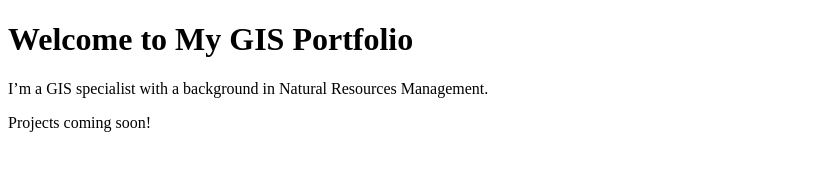
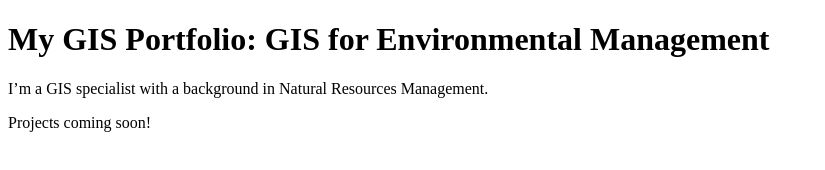
Before and after one commit to SmartLayers/SmartLayers.github.io, a plain HTML site: page index.html in a window 1280 px wide. Shown: the whole page, without its empty margins (0-825 px from the left). Drawn offline with Linux system fonts and the light colour scheme.

Commit message:
Update index.html

```diff
--- a/index.html
+++ b/index.html
@@ -5,7 +5,7 @@
   <title>My GIS Portfolio</title>
 </head>
 <body>
-  <h1>Welcome to My GIS Portfolio</h1>
+  <h1>My GIS Portfolio: GIS for Environmental Management</h1>
   <p>I’m a GIS specialist with a background in Natural Resources Management.</p>
   <p>Projects coming soon!</p>
 </body>
```
